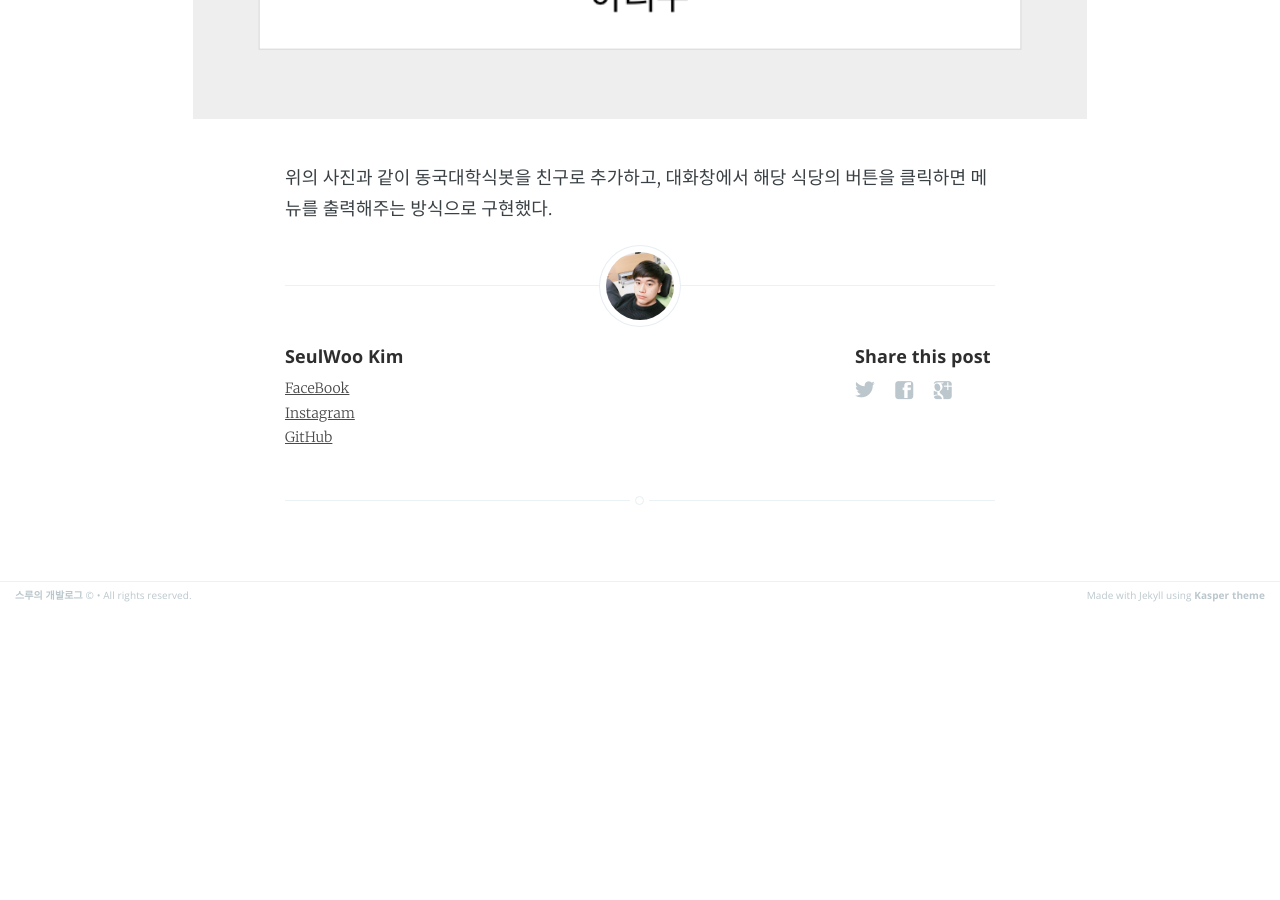
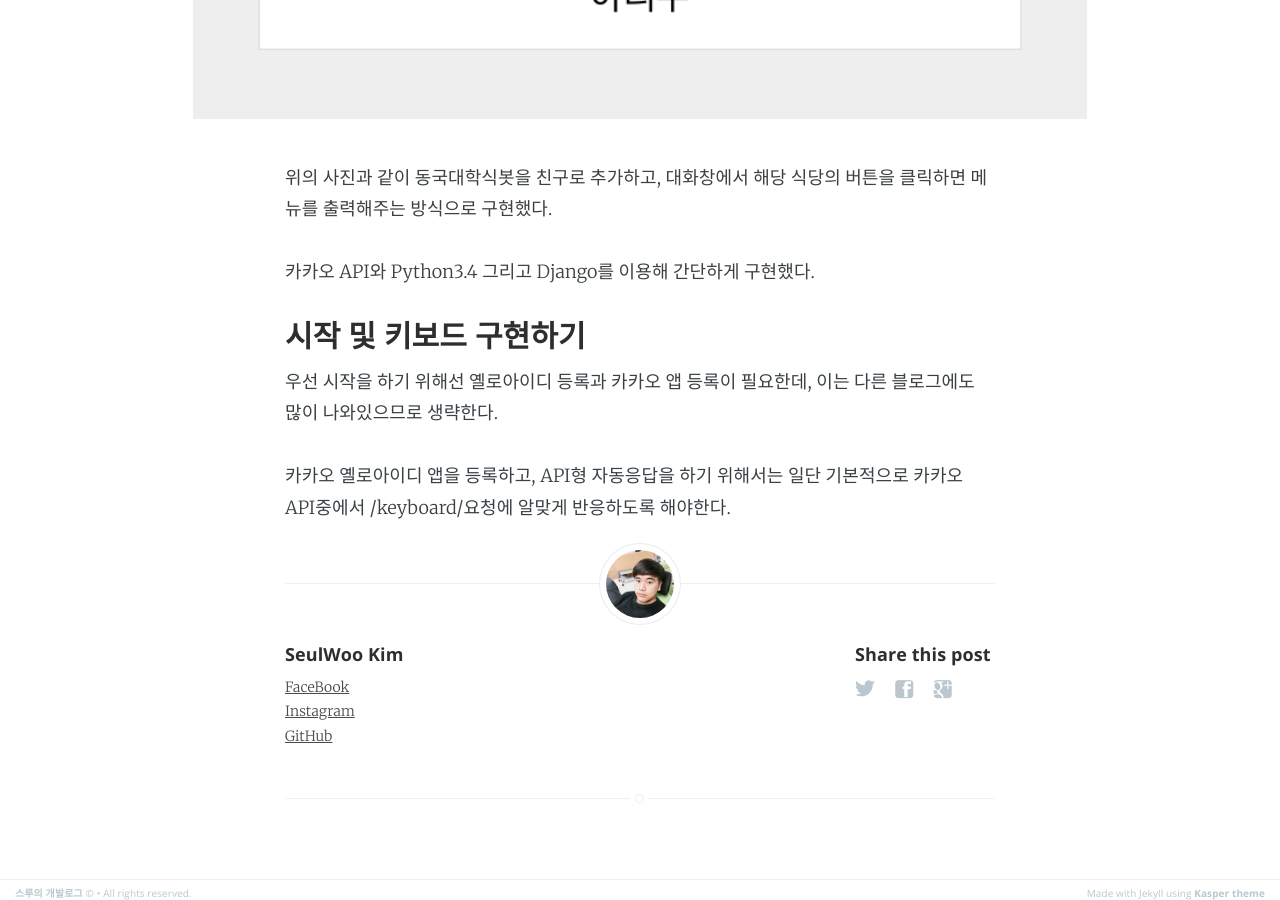
Before and after one commit to ThroughKim/throughkim.github.com, a Jekyll site: the page built from _posts/2016-07-11-kakao-haksik.md, in a window 1280 px wide and 900 px high, scrolled down 1915 px. Built offline with Jekyll 4.4.1, drawn with Linux system fonts in a browser that asks for light colours; Markdown is read by kramdown in place of the engine named in the settings; before the commit the page ends 2524 px from its top, so only the background shows below that.

Commit message:
신규포스트 테스팅

```diff
--- a/_posts/2016-07-11-kakao-haksik.md
+++ b/_posts/2016-07-11-kakao-haksik.md
@@ -10,3 +10,11 @@ title: 카카오톡 자동응답 API로 학식봇 구현
 ![완성된 카카오톡 자동응답 학식봇](/images/kakaohaksikcomplete.png)
 
 위의 사진과 같이 동국대학식봇을 친구로 추가하고, 대화창에서 해당 식당의 버튼을 클릭하면 메뉴를 출력해주는 방식으로 구현했다.
+
+카카오 API와 Python3.4 그리고 Django를 이용해 간단하게 구현했다.
+
+### 시작 및 키보드 구현하기
+
+우선 시작을 하기 위해선 옐로아이디 등록과 카카오 앱 등록이 필요한데, 이는 다른 블로그에도 많이 나와있으므로 생략한다.
+
+카카오 옐로아이디 앱을 등록하고, API형 자동응답을 하기 위해서는 일단 기본적으로 카카오 API중에서 /keyboard/요청에 알맞게 반응하도록 해야한다.
```
Also changed, not shown: 1 other file.
